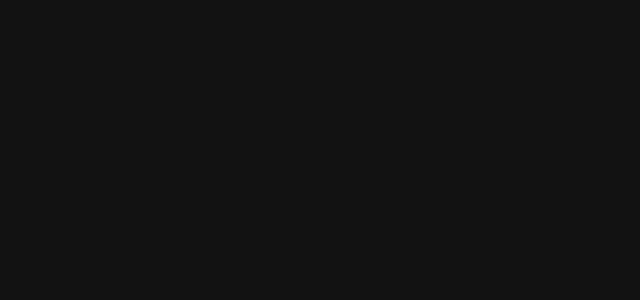
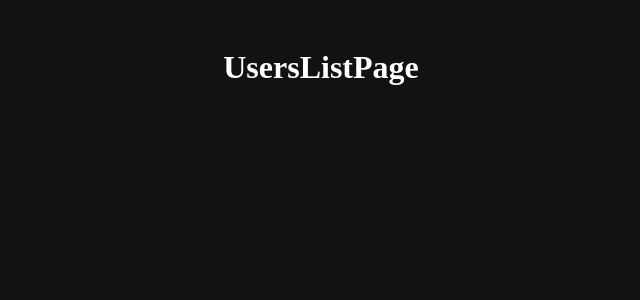
Before and after one commit to PakhomovIvan/PizzaTest, a React (Vite) app: page /users-list in a window 1280 px wide. Before the commit this address had no page. Shown: the top 300 px of the page, without its empty margins (319-959 px from the left). Built offline with nearby package versions, Linux system fonts and the light colour scheme.

Commit message:
feat: init project, added basic structure, api, toast, spinner, store

```diff
--- a/src/App.tsx
+++ b/src/App.tsx
@@ -1,11 +1,14 @@
-import 'primeflex/primeflex.css'
+// import 'primeflex/primeflex.css'
 import 'primeicons/primeicons.css'
 import 'primereact/resources/primereact.css'
 import 'primereact/resources/primereact.min.css'
 import 'primereact/resources/themes/md-dark-indigo/theme.css'
-import { BrowserRouter, Routes } from 'react-router-dom'
+import { BrowserRouter, Navigate, Route, Routes } from 'react-router-dom'
 import { axiosInterceptors } from './Api/axios/AxiosInterceptors'
 import './App.scss'
+import MainLayout from './Layouts/MainLayout'
+import NotFoundPage from './Pages/NotFoundPage/NotFoundPage'
+import UsersListPage from './Pages/UsersListPage/UsersListPage'
 import Spinner from './Shared/spinner/Spinner'
 import ShowToast from './Shared/toast/ShowToast'
 
@@ -13,7 +16,13 @@ function App() {
   axiosInterceptors()
   return (
     <BrowserRouter>
-      <Routes></Routes>
+      <Routes>
+        <Route path="/" element={<MainLayout />}>
+          <Route index element={<Navigate to="/users-list" replace />} />
+          <Route path="/users-list" element={<UsersListPage />} />
+          <Route path="*" element={<NotFoundPage />} />
+        </Route>
+      </Routes>
       <Spinner />
       <ShowToast />
     </BrowserRouter>
--- /dev/null
+++ b/src/Common/Models/UserRole.ts
@@ -0,0 +1 @@
+export type UserRole = 'driver' | 'waiter' | 'cook'
--- /dev/null
+++ b/src/Layouts/MainLayout.module.scss
@@ -0,0 +1,9 @@
+.wrapper {
+  display: flex;
+  align-items: center;
+  justify-content: center;
+}
+
+.wrapper-outlet {
+  padding: 20px 300px 20px 300px;
+}
--- /dev/null
+++ b/src/Layouts/MainLayout.tsx
@@ -0,0 +1,22 @@
+import { useEffect } from 'react'
+import { Outlet, useLocation, useNavigate } from 'react-router-dom'
+import styles from './MainLayout.module.scss'
+
+const MainLayout = () => {
+  const navigate = useNavigate()
+  const location = useLocation()
+
+  useEffect(() => {
+    if (location.pathname === '/') navigate('/users-list', { replace: true })
+  }, [navigate, location])
+
+  return (
+    <div className={styles.wrapper}>
+      <div className={styles['wrapper-outlet']}>
+        <Outlet />
+      </div>
+    </div>
+  )
+}
+
+export default MainLayout
--- /dev/null
+++ b/src/Pages/NotFoundPage/NotFoundPage.tsx
@@ -0,0 +1,5 @@
+const NotFoundPage = () => {
+  return <h1>NotFound - 404</h1>
+}
+
+export default NotFoundPage
--- /dev/null
+++ b/src/Pages/UsersListPage/UsersListPage.tsx
@@ -0,0 +1,5 @@
+const UsersListPage = () => {
+  return <h1>UsersListPage</h1>
+}
+
+export default UsersListPage
```
Also changed, not shown: src/Api/requests/getUsers.ts (added, +10 -0 lines), src/Common/Helpers/renamingRolesInUsersList.ts (added, +11 -0 lines), src/Common/Helpers/renamingUserRole.ts (added, +14 -0 lines), src/Common/Models/User.ts (added, +10 -0 lines), src/Pages/UsersListPage/UsersListPage.module.scss (added), 1 other file (tests, documents, lock files or other folders).
